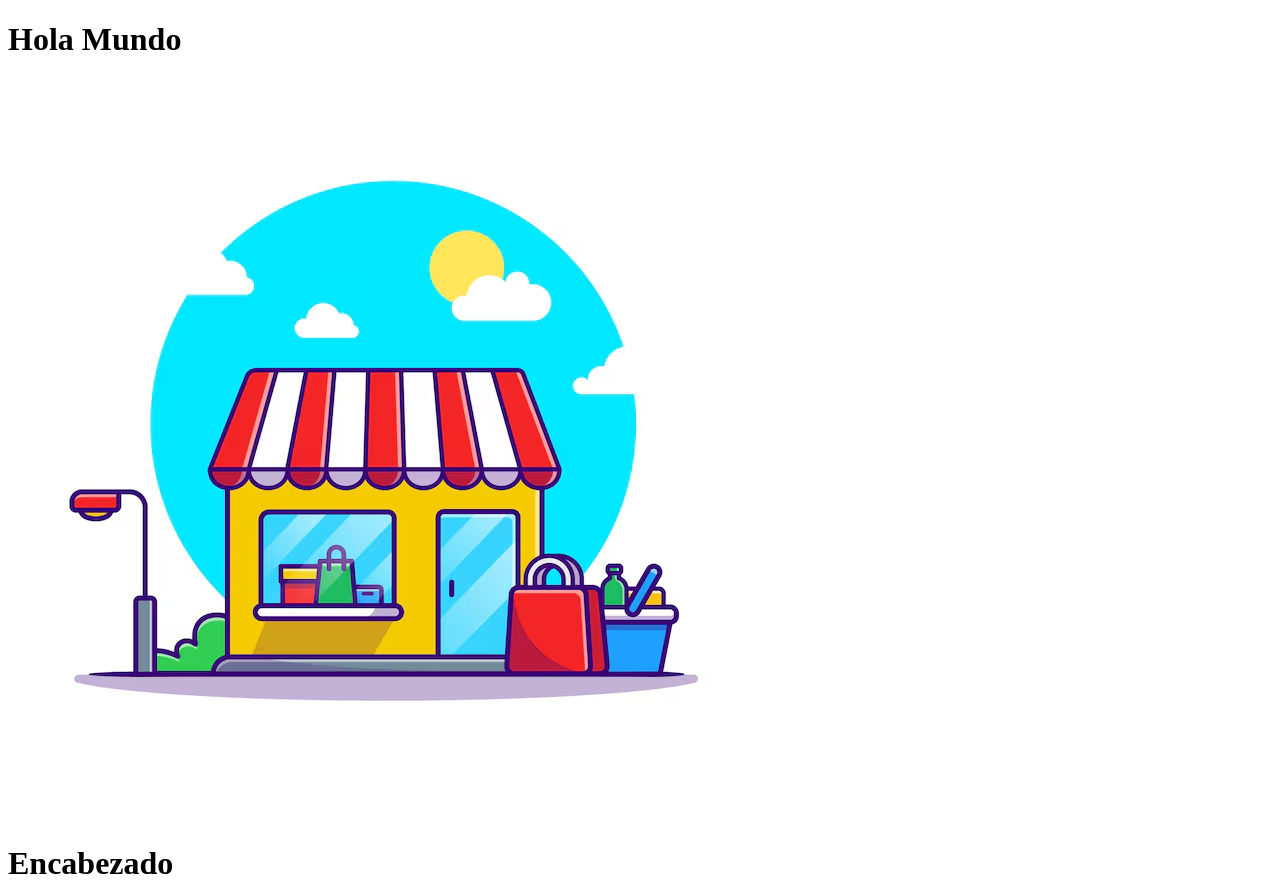
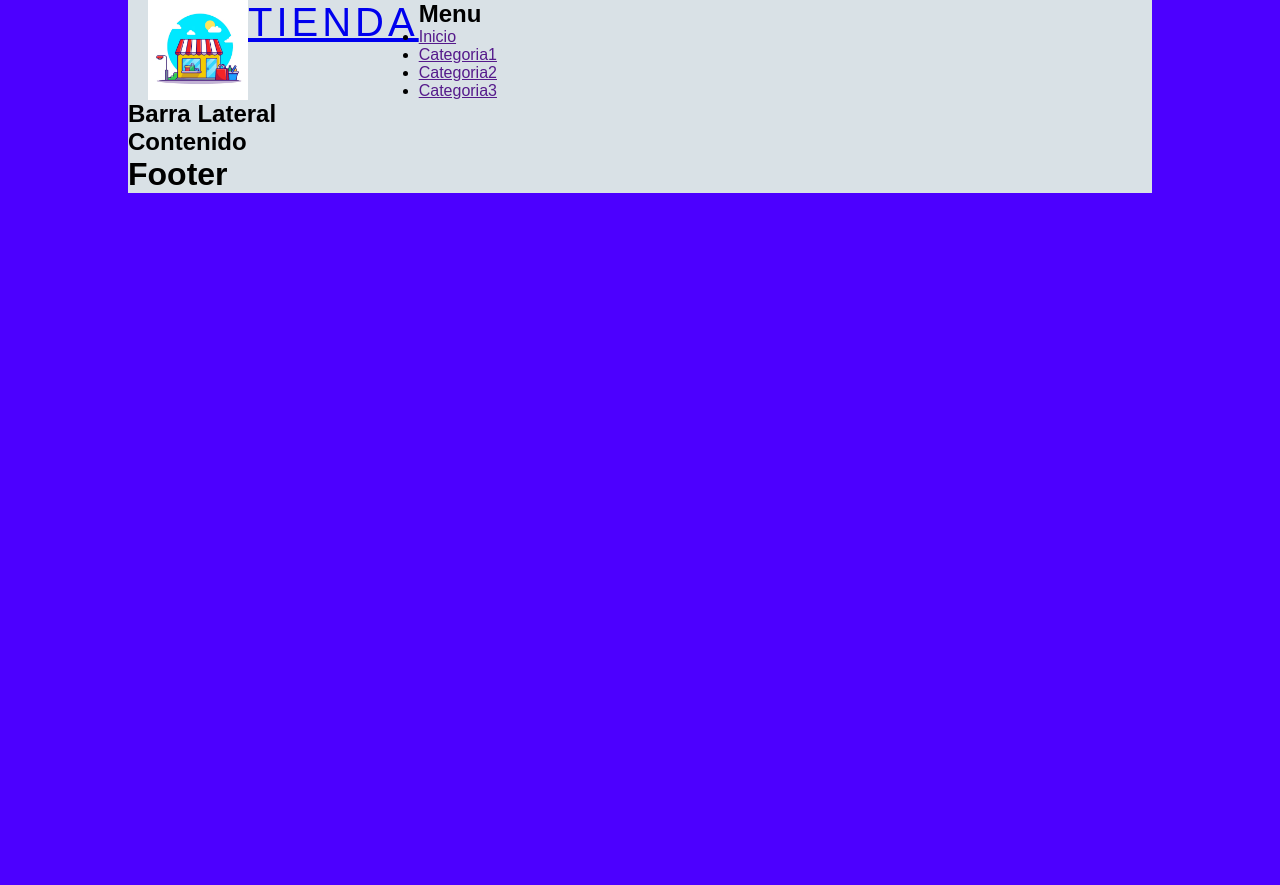
Before and after one commit to manuelaalejandrabarraganbastid-sudo/proyecto3230985, a plain HTML site: page index.html in a window 1280 px wide. Shown: the top 885 px of the page. After the commit the page ends 800 px from the top, so only its background shows below. Drawn offline with Linux system fonts and the light colour scheme.

Commit message:
inicio a dar formato con css

```diff
--- /dev/null
+++ b/assets/css/style.css
@@ -0,0 +1,40 @@
+*{
+    padding: 0px;
+    margin: 0px;
+    font-family: Arial, Helvetica, sans-serif
+}
+
+body{
+    background-color: rgb(76, 0, 255);
+}
+
+#container{
+    width: 80%;
+    margin: 0px auto;
+    box-shadow: 0xp 0xp 10px gray;
+    background-color: rgb(217, 225, 230);
+}
+
+#header{
+    height: 150p;
+    background: #f0f0f0
+}
+
+#logo{
+    padding: 20px margin-left 20px;
+    margin-left: 20px;
+    float: left;
+}
+
+#logo img{
+    float: left;
+    height: 100px;
+}
+#logo a{
+    float: left;
+    font-size: 40px;
+    letter-spacing: 4px;
+    font-family: Arial, Helvetica, sans-serif;
+    text-transform: uppercase;
+    color: aqua#01B1EA;
+}
--- a/index.html
+++ b/index.html
@@ -3,16 +3,16 @@
 <head>
     <meta charset="UTF-8">
     <meta name="viewport" content="width=device-width, initial-scale=1.0">
+    <link rel="stylesheet" href="./assets/css/style.css">
     <title>Proyecto3230985</title>
 </head>
 <body>
-    <h1>Hola Mundo</h1>
     <div id="container">
     <header id="header">
         <div id="logo">
-            <img src="./assets/css/img/tienda.jpg" alt="logo tienda">
+            <img src="./assets/img/tienda.jpg" alt="logo de tienda">
+            <a href="index.html">tienda</a>
         </div>
-        <h1>Encabezado</h1>
     </header>
     <nav id="menu">
         <h1>Menu</h1>
```
Also changed, not shown: assets/img/tienda.jpg (renamed from assets/css/img/tienda.jpg).
